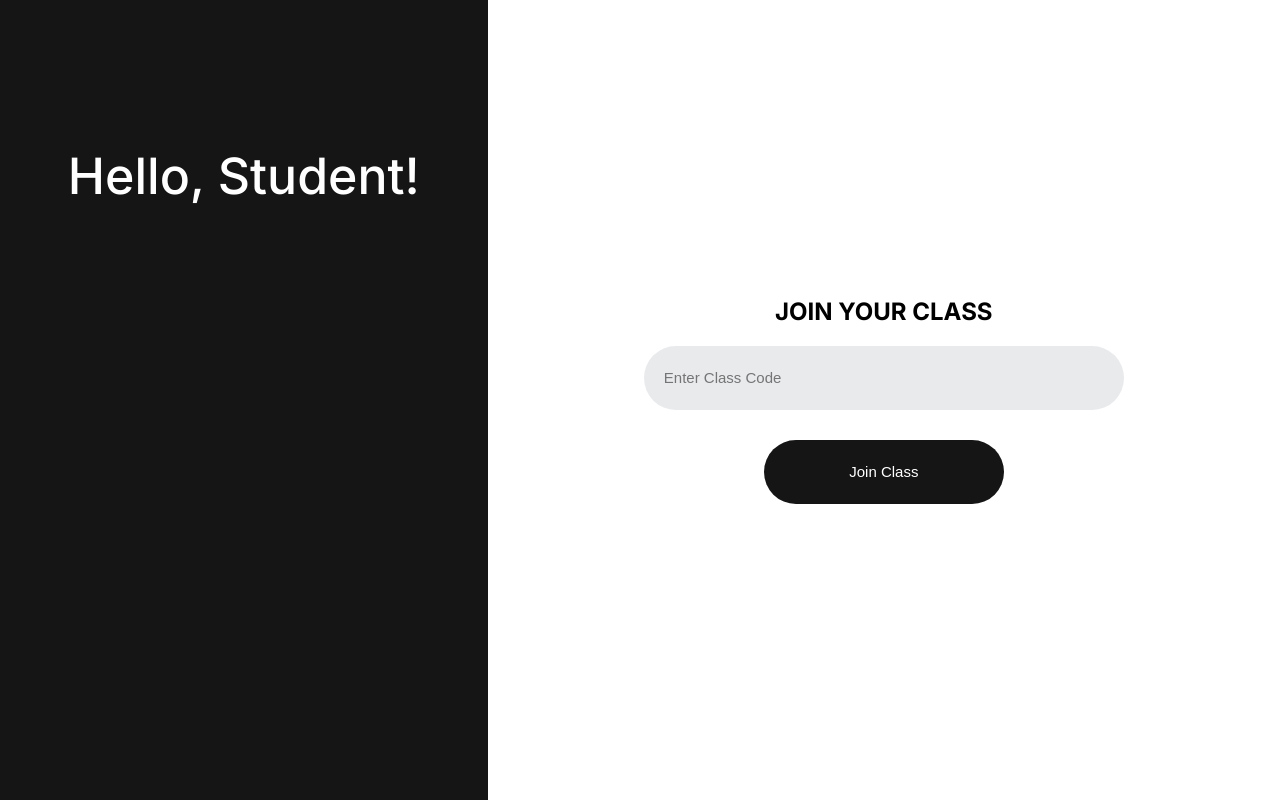
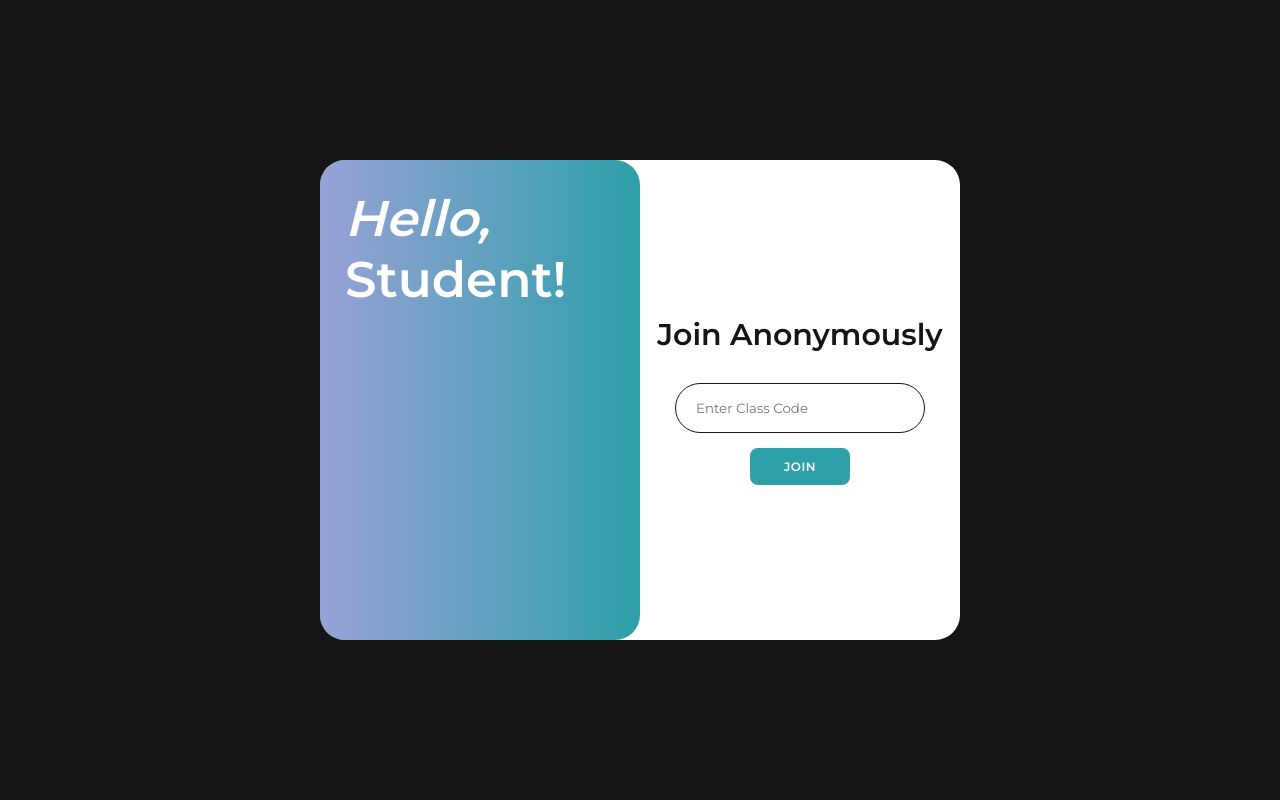
Before and after one commit to prathishta-shetty/DoubtDrop, a plain HTML site: page student.html in a window 1280 px wide. Drawn offline with Linux system fonts and the light colour scheme.

Commit message:
Login design update

```diff
--- a/student.css
+++ b/student.css
@@ -1,3 +1,12 @@
+@import url('https://fonts.googleapis.com/css2?family=Montserrat:wght@300;400;500;600;700&display=swap');
+
+*{
+    margin: 0;
+    padding: 0;
+    box-sizing: border-box;
+    font-family: 'Montserrat';
+}
+
 *{
     margin: 0;
     padding: 0;
@@ -7,80 +16,94 @@
 html,body{
     width: 100%;
     height:100%;
-    font-family:"Inter", "Poppins";
-}
-
-main{
-    display: flex;
-}
-
-#part-1{
-    background-color: #161515;
-    height: 100vh;
-    width: 80vh;
-    display: flex;
-    justify-content: center;
-}
-
-#part-1 p{
-    padding-top: 30%;
-    color: white;
-    font-size: 50px;
-    font-weight: 500;
-}
-
-#part-2{
-    height: 100vh;
-    width: 130vh;
     display: flex;
     justify-content: center;
     align-items: center;
+    background-color: #161515;
+    font-family: "Montserrat";
 }
 
-#part-2 #join{
-    height: 80vh;
-    width: 80vh;
+#container{
+    display: flex;
+    height: 60%;
+    width: 50%;
+    background-color:#ffffff;
+    border-radius: 25px;
+}
+
+#box-1{
+    background: linear-gradient(to right, #5c6bc0a1, #2da0a8);;
+    width: 50%;
+    height: 100%;
+    border-radius: 25px;
+}
+
+#Greeting{
+    padding: 28px 0px 5px 25px;
+}
+
+p#Hello{
+    font-size:50px;
+    font-weight: 600;
+    font-style: italic;
+    color: #ffffff;
+}
+
+p#Student{
+    font-size:50px;
+    font-weight: 600;
+    color:#ffffff;
+}
+
+
+#box-2{
+    width: 50%;
+    height: 100%;
+
+}
+
+#info{
+    height: 100%;
+    width: 100%;
+    display: flex;
+    flex-direction: column;
+    justify-content: center;
+    align-items: center;
+    gap: 30px;
+}
+
+#info p{
+    font-size: 30px;
+    font-weight: 600;
+    color: #161515;
+}
+
+#auth{
     display: flex;
     flex-direction: column;
     justify-content: center;
     align-items: center;
 }
 
-#joinForm{
-    display: flex;
-    flex-direction: column;
-    gap: 30px;
-    justify-content: center;
-    align-items: center;
+#auth #classCode{
+    width: 250px;
+    height: 50px;
+    border: 1.5px solid #161515;
+    border-radius: 50px;
+    padding-left: 20px;
 }
 
-input{
-    padding-left: 20px;
-    font-size: 15px;
+#auth button{
+    background-color: #2da0a8;
+    color: #fff;
+    font-size: 12px;
+    width: 100px;
+    padding: 10px;
+    border: 1px solid transparent;
+    border-radius: 8px;
+    font-weight: 600;
+    letter-spacing: 0.5px;
+    text-transform: uppercase;
+    margin-top: 15px;
+    cursor: pointer;
 }
-
-#classCode{
-    margin-top: 20px;
-    height: 8vh;
-    width: 60vh;
-    border-radius: 50px;
-    border: none;
-    background-color: rgb(233, 234, 236);
-}
-
-
-#submit{
-    height: 8vh;
-    width: 30vh;
-    border-radius: 50px;
-    border: none;
-    background-color: #161515;
-    color: white;
-    font-size: 15px;
-}
-
-#submit:hover{
-    background-color: rgb(59, 185, 210);
-    color: #161515;
-    transition: 0.2s;
-}
--- a/student.html
+++ b/student.html
@@ -14,21 +14,28 @@
     <link href="https://fonts.googleapis.com/css2?family=Poppins:ital,wght@0,100;0,200;0,300;0,400;0,500;0,600;0,700;0,800;0,900;1,100;1,200;1,300;1,400;1,500;1,600;1,700;1,800;1,900&display=swap" rel="stylesheet">
 </head>
 <body>
-    <main>
-        <div id="part-1">
-            <p>Hello, Student!</p>
-        </div>
-        <div id="part-2">
-            <div id="join">
-                <h2>JOIN YOUR CLASS</h2>
-                <form id="joinForm">
-                    <input type="text" id="classCode" placeholder="Enter Class Code" required />
-                    <button id="submit" type="submit">Join Class</button>
-                </form>
-
+    <div id="container">
+        <div id="box-1">
+            <div id="up">
+                <div id="Greeting">
+                    <p id="Hello">Hello,</p>
+                    <p id="Student">Student!</p>
+                </div>
             </div>
         </div>
-    </main>
-    <script type="module" src="firebase-config.js"></script>
+
+        <div id="box-2">
+            <div id="info">
+                <p>Join Anonymously</p>
+                <form>
+                    <div id="auth">
+                        <input type="text" id="classCode" placeholder="Enter Class Code" required>
+                        <button>Join</button>
+                    </div>
+                </form>
+            </div>
+        </div>
+
+    </div>
 </body>
 </html>
--- /dev/null
+++ b/teacher.css
@@ -0,0 +1,210 @@
+@import url('https://fonts.googleapis.com/css2?family=Montserrat:wght@300;400;500;600;700&display=swap');
+
+*{
+    margin: 0;
+    padding: 0;
+    box-sizing: border-box;
+    font-family: 'Montserrat', sans-serif;
+}
+
+body{
+    background-color: #c9d6ff;
+    background: #161515;
+    display: flex;
+    align-items: center;
+    justify-content: center;
+    flex-direction: column;
+    height: 100vh;
+}
+
+.container{
+    background-color: #fff;
+    border-radius: 30px;
+    box-shadow: 0 5px 15px rgba(0, 0, 0, 0.35);
+    position: relative;
+    overflow: hidden;
+    width: 768px;
+    max-width: 100%;
+    min-height: 480px;
+}
+
+.container p{
+    font-size: 14px;
+    line-height: 20px;
+    letter-spacing: 0.3px;
+    margin: 20px 0;
+}
+
+.container span{
+    font-size: 12px;
+}
+
+.container a{
+    color: #333;
+    font-size: 13px;
+    text-decoration: none;
+    margin: 15px 0 10px;
+}
+
+.container button{
+    background-color: #2da0a8;
+    color: #fff;
+    font-size: 12px;
+    padding: 10px 45px;
+    border: 1px solid transparent;
+    border-radius: 8px;
+    font-weight: 600;
+    letter-spacing: 0.5px;
+    text-transform: uppercase;
+    margin-top: 10px;
+    cursor: pointer;
+}
+
+.container button.hidden{
+    background-color: transparent;
+    border-color: #fff;
+}
+
+.container form{
+    background-color: #fff;
+    display: flex;
+    align-items: center;
+    justify-content: center;
+    flex-direction: column;
+    padding: 0 40px;
+    height: 100%;
+}
+
+.container input{
+    background-color: #eee;
+    border: none;
+    margin: 8px 0;
+    padding: 10px 15px;
+    font-size: 13px;
+    border-radius: 8px;
+    width: 100%;
+    outline: none;
+}
+
+.form-container{
+    position: absolute;
+    top: 0;
+    height: 100%;
+    transition: all 0.6s ease-in-out;
+}
+
+.sign-in{
+    left: 0;
+    width: 50%;
+    z-index: 2;
+}
+
+.container.active .sign-in{
+    transform: translateX(100%);
+}
+
+.sign-up{
+    left: 0;
+    width: 50%;
+    opacity: 0;
+    z-index: 1;
+}
+
+.container.active .sign-up{
+    transform: translateX(100%);
+    opacity: 1;
+    z-index: 5;
+    animation: move 0.6s;
+}
+
+@keyframes move{
+    0%, 49.99%{
+        opacity: 0;
+        z-index: 1;
+    }
+    50%, 100%{
+        opacity: 1;
+        z-index: 5;
+    }
+}
+
+.social-icons{
+    margin: 20px 0;
+}
+
+.social-icons a{
+    border: 1px solid #ccc;
+    border-radius: 20%;
+    display: inline-flex;
+    justify-content: center;
+    align-items: center;
+    margin: 0 3px;
+    width: 40px;
+    height: 40px;
+}
+
+.toggle-container{
+    position: absolute;
+    top: 0;
+    left: 50%;
+    width: 50%;
+    height: 100%;
+    overflow: hidden;
+    transition: all 0.6s ease-in-out;
+    border-radius: 150px 0 0 100px;
+    z-index: 1000;
+}
+
+.container.active .toggle-container{
+    transform: translateX(-100%);
+    border-radius: 0 150px 100px 0;
+}
+
+.toggle{
+    background-color: #2da0a8;
+    height: 100%;
+    background: linear-gradient(to right, #5c6bc0, #2da0a8);
+    color: #fff;
+    position: relative;
+    left: -100%;
+    height: 100%;
+    width: 200%;
+    transform: translateX(0);
+    transition: all 0.6s ease-in-out;
+}
+
+.container.active .toggle{
+    transform: translateX(50%);
+}
+
+.toggle-panel{
+    position: absolute;
+    width: 50%;
+    height: 100%;
+    display: flex;
+    align-items: center;
+    justify-content: center;
+    flex-direction: column;
+    padding: 0 30px;
+    text-align: center;
+    top: 0;
+    transform: translateX(0);
+    transition: all 0.6s ease-in-out;
+}
+
+.toggle-left{
+    transform: translateX(-200%);
+}
+
+.container.active .toggle-left{
+    transform: translateX(0);
+}
+
+.toggle-right{
+    right: 0;
+    transform: translateX(0);
+}
+
+.container.active .toggle-right{
+    transform: translateX(200%);
+}
```
Also changed, not shown: teacher.html (+56 -1 lines), teacher.js (added, +11 -0 lines).
